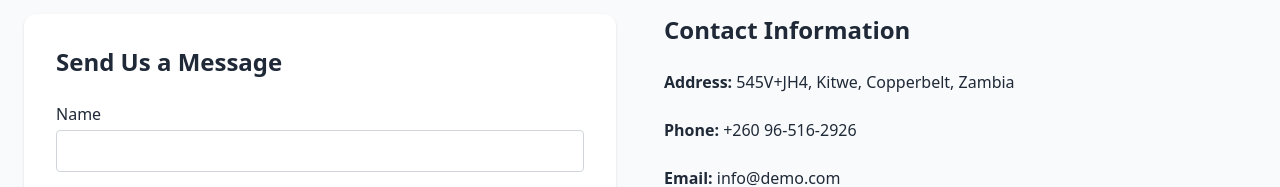
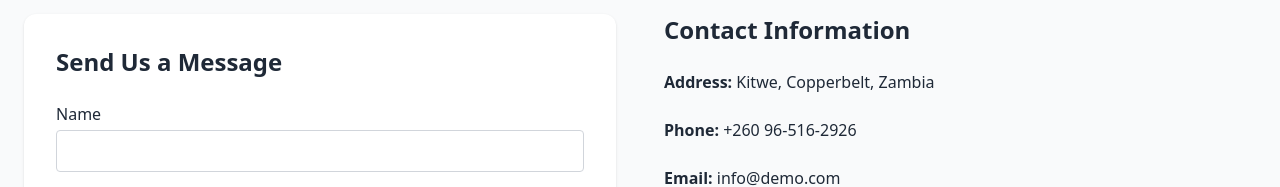
Before and after one commit to timi-daramola/Construction_work_demo, a plain HTML site: page contact.html in a window 1280 px wide. Shown: the part 368-555 px from the top of the page. Drawn offline with nearby package versions, Linux system fonts and the light colour scheme.

Commit message:
website enhancements

```diff
--- a/contact.html
+++ b/contact.html
@@ -72,7 +72,7 @@
 
   <div class="space-y-6">
     <h2 class="text-2xl font-semibold mb-4">Contact Information</h2>
-    <p><strong>Address:</strong> 545V+JH4, Kitwe, Copperbelt, Zambia</p>
+    <p><strong>Address:</strong> Kitwe, Copperbelt, Zambia</p>
     <p><strong>Phone:</strong> +260 96-516-2926</p>
     <p><strong>Email:</strong> info@demo.com</p>
 
```
